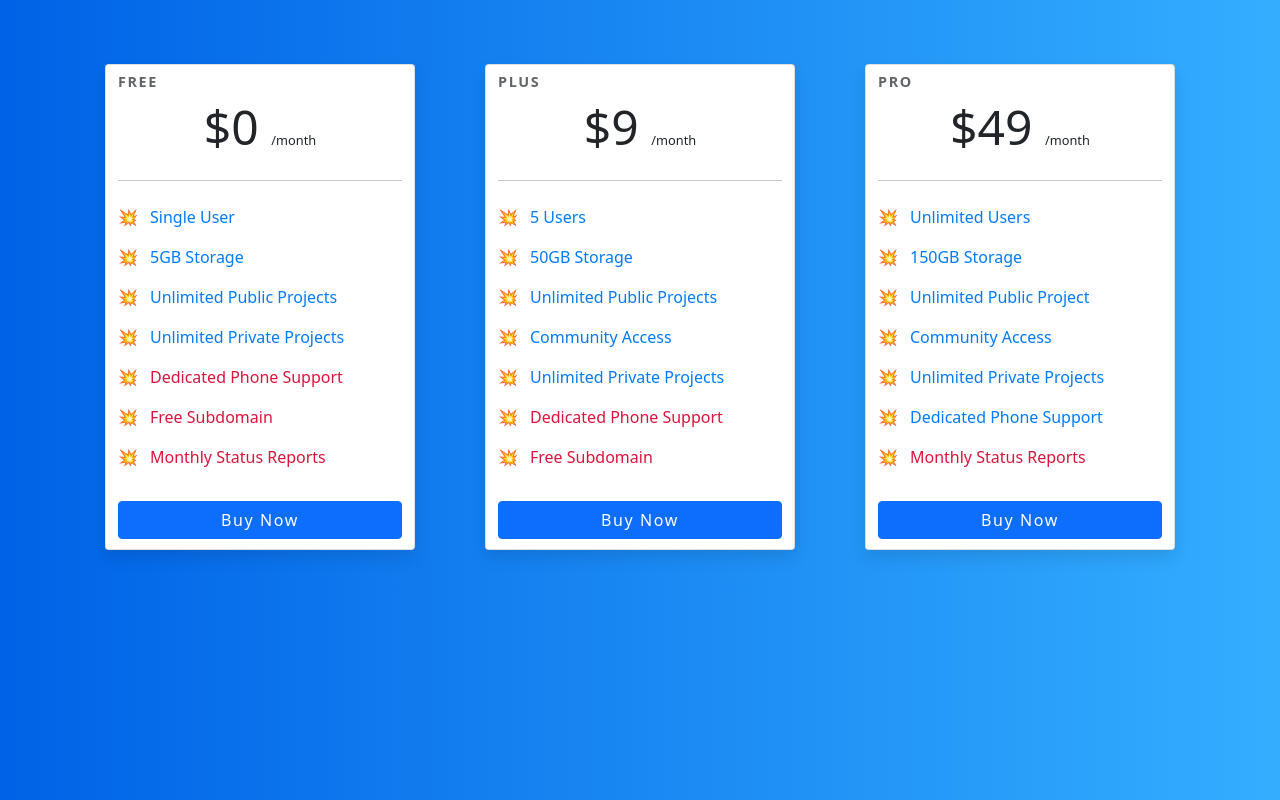
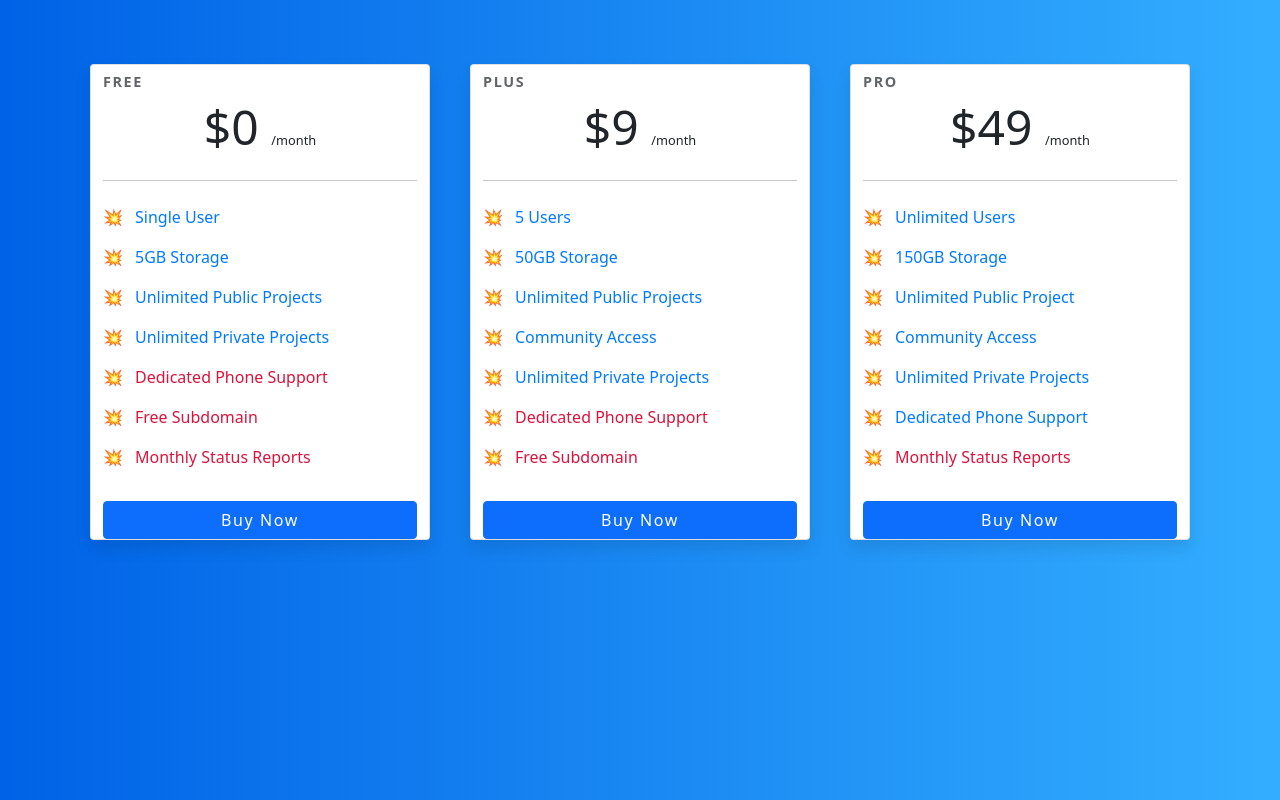
Before and after one commit to chiranjivikant1/PricingCard, a React (Create React App) app: page / in a window 1280 px wide. Built offline with nearby package versions, Linux system fonts and the light colour scheme.

Commit message:
Update index.css

```diff
--- a/src/index.css
+++ b/src/index.css
@@ -13,8 +13,8 @@
   border-radius: 0.3rem;
   transition: all 0.2s;
   box-shadow: 0 0.5rem 1rem 0 rgba(0, 0, 0, 0.1);
-  margin: 35px;
-  margin-top: 20px;
+  margin: 20px;
+
 }
 
 /* seperation between features */
@@ -65,7 +65,7 @@
   padding: 1rem;
   opacity: 0.7;
   transition: all 0.2s;
-  margin-bottom: 10px
+  margin-bottom: 0px
 }
 
 /* hover on card  */
```
